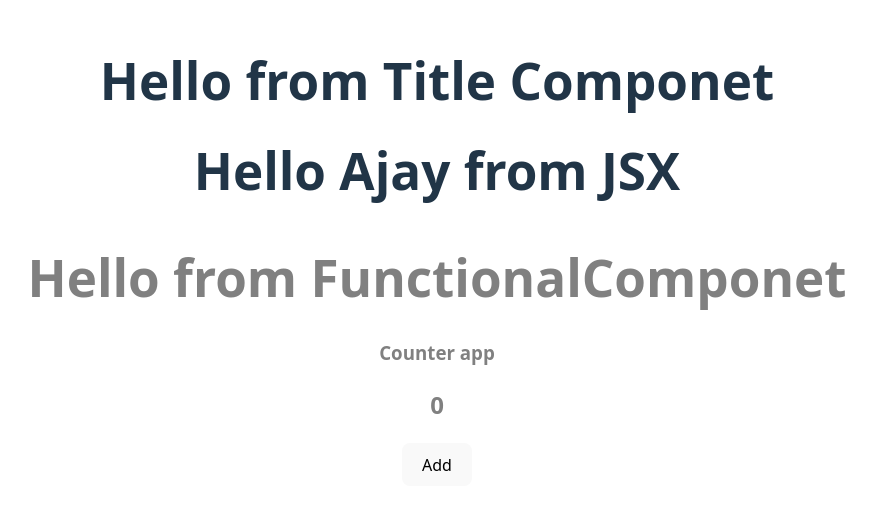
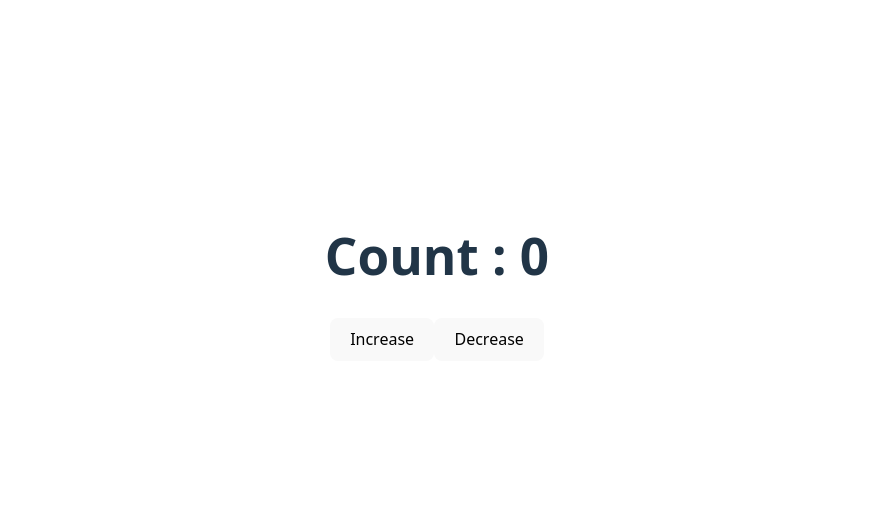
Before and after one commit to Ajaypeter865/React-Tutorial, a React app: page / in a window 1280 px wide. Shown: the part 123-632 px from the top of the page, without its empty margins (203-1079 px from the left). Built offline with nearby package versions, Linux system fonts and the light colour scheme; the HTML template or start-up script is replaced by a standard one.

Commit message:
Counter function

```diff
--- a/src/App.jsx
+++ b/src/App.jsx
@@ -1,52 +1,26 @@
+import './App.css'
 import { useState } from 'react'
-import reactLogo from './assets/react.svg'
-import viteLogo from '/vite.svg'
-import './App.css'
 
-const Title = () => {
-
-  return <h1 className='title'>Hello from Title Componet</h1>
-}
-
-export function App() {
-
-  const jsxHeading = (
-    <h1 className='head' tabIndex='5'>
-      Hello Ajay from JSX
-    </h1>
-  )
-  return (
-    <>
-      <Title />
-      {jsxHeading}
-      <FunctionalComponet />
-    </>
-  )
-
-}
-
-export const FunctionalComponet = () => {
-
+const Counter = () => {
   const [count, setCount] = useState(0)
 
-  const increase = () => {
-    setCount(count + 1)
-  }
+  const Increase = count + 1
+  const Decrease = count - 1
+  return(
+    <div className='btn'>
+      <h1>Count : {count}</h1>
+      <button className='btn' onClick={() => {
+        setCount(Increase)
 
-  return (
-    <>
-      <div style={{ margin: '50px', color: 'grey' }}>
-        <h1>Hello from FunctionalComponet</h1>
-        <h3>Counter app</h3>
-        <h2>{count}</h2>
-        <button onClick={increase}>Add</button>
-      </div>
-    </>
+      }}>Increase</button>
+
+      <button onClick={() => {
+        setCount(Decrease)
+      }}>Decrease</button>
+    </div>
   )
-
 }
 
 
 
-
-export default App
+export default Counter
--- a/src/main.jsx
+++ b/src/main.jsx
@@ -1,10 +1,10 @@
 import { StrictMode } from 'react'
 import { createRoot } from 'react-dom/client'
 import './index.css'
-import App ,{FunctionalComponet}from './App.jsx'
+import Counter from './App.jsx'
 
 createRoot(document.getElementById('root')).render(
   <StrictMode>
-    <App />
+    <Counter />
   </StrictMode>,
 )
```
